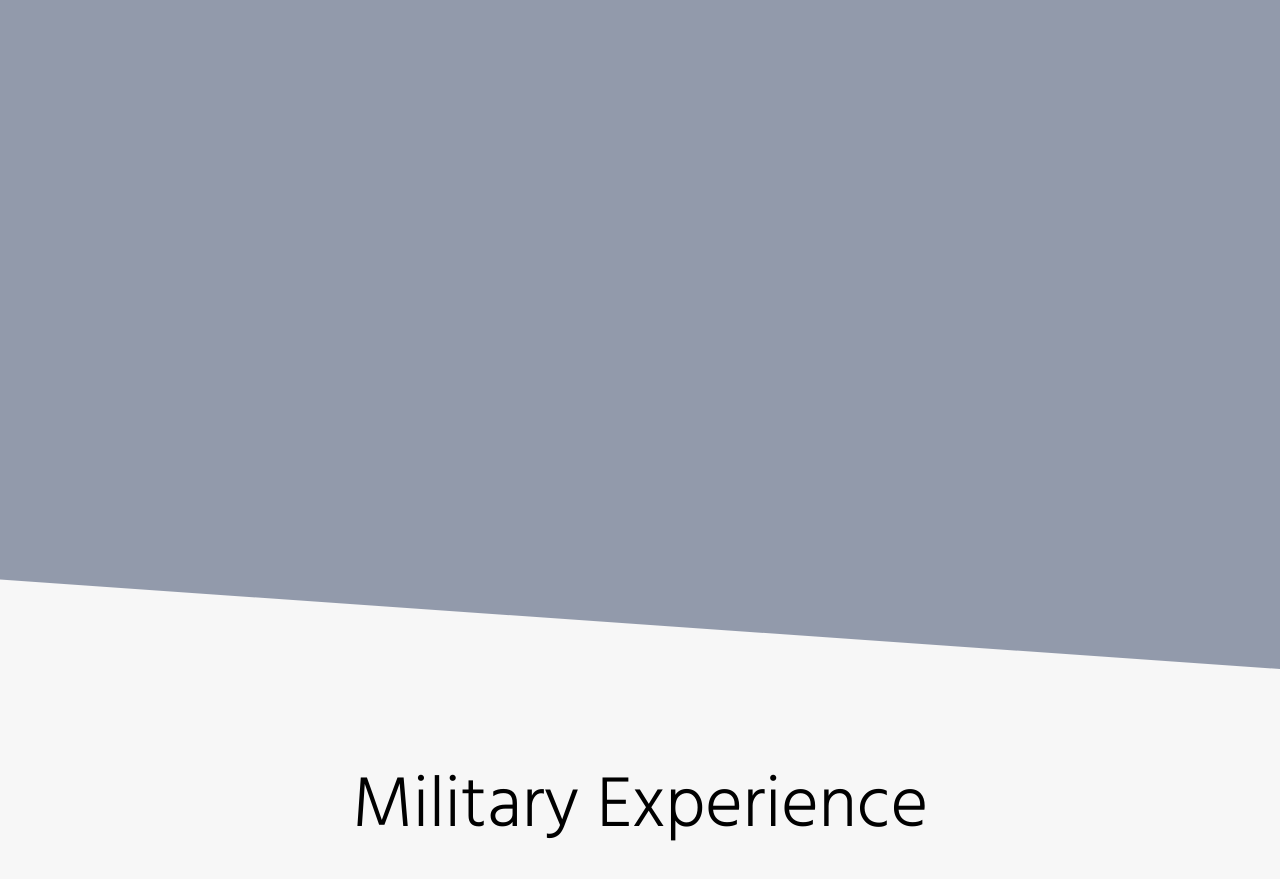
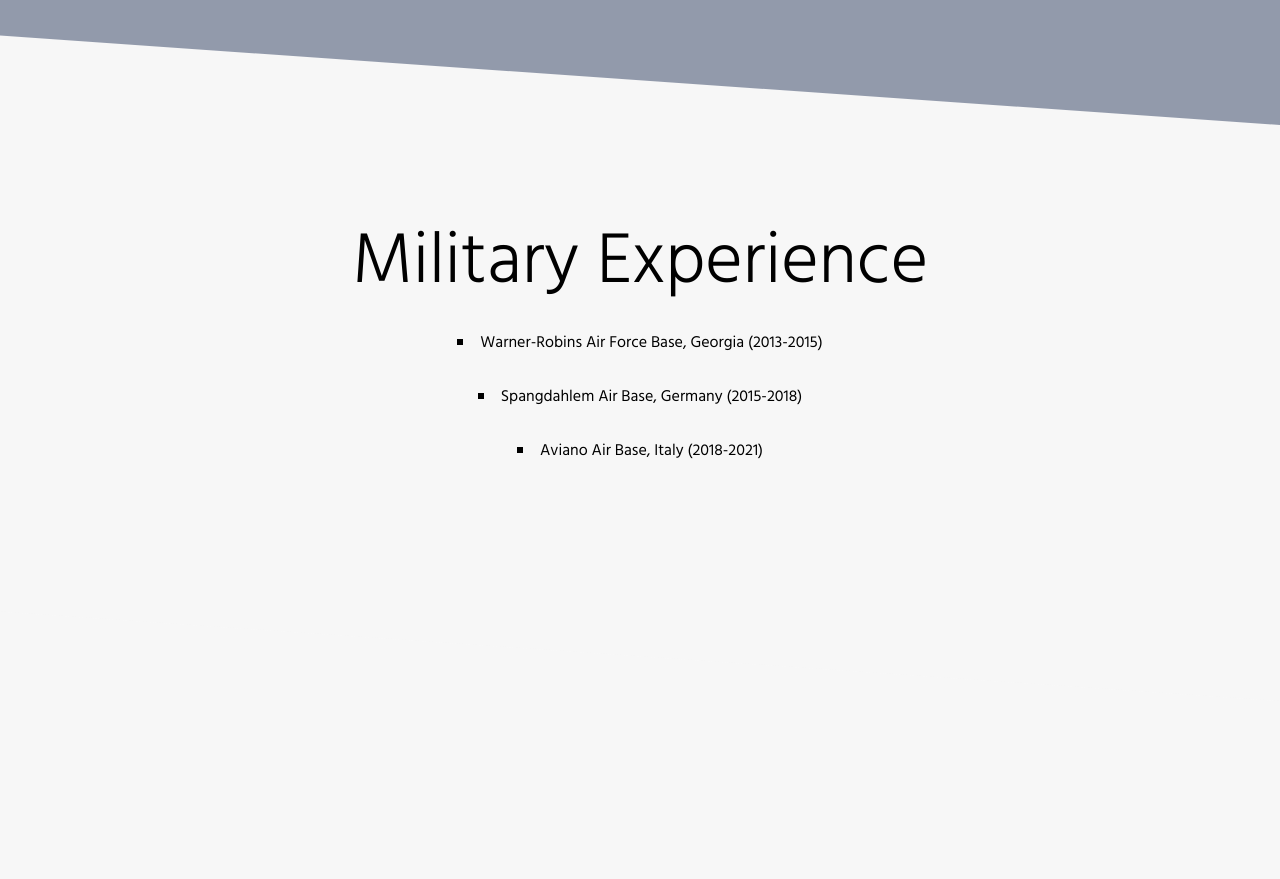
Before and after one commit to jackiedallas/personal-website, a website: page main.html in a window 1280 px wide. Shown: the part 2040-2919 px from the top of the page. After the commit the page ends 2741 px from the top, so only its background shows below. Drawn offline with nearby package versions, Linux system fonts and the light colour scheme.

Commit message:
added military experience

```diff
--- a/main.html
+++ b/main.html
@@ -120,6 +120,11 @@
 				<div class="row">
 					<div class="col mil-ex">
 						<h1 class="display-2">Military Experience</h1>
+						<ul class="mil-ex-ul">
+							<li class="mil-ex-li">Warner-Robins Air Force Base, Georgia (2013-2015)</li>
+							<li class="mil-ex-li">Spangdahlem Air Base, Germany (2015-2018)</li>
+							<li class="mil-ex-li">Aviano Air Base, Italy (2018-2021)</li>
+						</ul>
 					</div>
 				</div>
 			</div>
--- a/public/css/main.css
+++ b/public/css/main.css
@@ -34,69 +34,14 @@ html, body {
 
 /*!*Navigation Bar Edits End*!*/
 
-/*!*Main Content Edits*!*/
-/*!*@media screen and (min-width: 320px) and (max-width: 990px) {*!*/
-/*!*	.main-box {*!*/
-/*!*		display: flex;*!*/
-/*!*		flex-wrap: wrap;*!*/
-/*!*		height: 80rem;*!*/
-/*!*		!*margin: 2rem;*!*!*/
-/*!*	}*!*/
-/*!*	.main-box-info {*!*/
-/*!*		!*padding: 1rem;*!*!*/
-/*!*		!*font-size: smaller;*!*!*/
-/*!*		!*width: 320px;*!*!*/
-/*!*		!*text-align: center;*!*!*/
-/*!*		!*left: 50%;*!*!*/
-/*!*		!*width: 100%;*!*!*/
-/*!*		!*top: 3rem!important;*!*!*/
-/*!*		!*margin-left: auto;*!*!*/
-/*!*		!*margin-right: auto;*!*!*/
-/*!*		!*width: 800px!important;*!*!*/
-/*!*		!*text-align: center;*!*!*/
-/*!*		!*display: flex;*!*!*/
-/*!*		!*flex-direction: column;*!*!*/
-/*!*		!*align-items: center;*!*!*/
-/*!*		!*margin-right: 0!important;*!*!*/
-/*!*	}*!*/
-/*!*	.main-box-pic {*!*/
-/*!*		!*top: 5rem;*!*!*/
-/*!*		!*left: .5rem!important;*!*!*/
-/*!*		!*display: flex;*!*!*/
-/*!*		!*justify-content: center;*!*!*/
-/*!*		!*margin-left: 0 !important;*!*!*/
-/*!*	}*!*/
-/*!*	.main-box-4 {*!*/
-/*!*		!*width: 300px;*!*!*/
-/*!*	}*!*/
-/*!*	.headshot {*!*/
-/*!*		width: 26rem!important;*!*/
-/*!*		height: 33rem!important;*!*/
-/*!*	}*!*/
 
-/*!*}*!*/
-/*.main-container {*/
-/*	margin-top: 10rem;*/
-/*}*/
-/*.main-box {*/
-/*	!*display: flex;*!*/
-/*	height: 60rem;*/
-/*}*/
 .headshot {
 	width: 100%;
 	max-width: 500px;
 	height: auto;
 	border-radius: 26px;
 }
-/*.main-box-pic {*/
-/*	position: relative;*/
-/*	display: block;*/
-/*	left: 47rem;*/
-/*	!*height: 60rem;*!*/
-/*	!*margin-top: 15rem;*!*/
-/*	!*margin-left: 12rem;*!*/
 
-/*}*/
 .main-box-info {
 	/*width: 100%;*/
 	max-width: 400px;
@@ -166,7 +111,7 @@ li {
 	background-color: #929AAB;
 	position: relative;
 	width: 100%;
-	height: 70rem;
+	height: 36rem;
 	color: #F7F7F7;
 }
 .skew-2 {
@@ -174,7 +119,7 @@ li {
 	color: black;
 	position: relative;
 	width: 100%;
-	height: 70rem;
+	height: 36rem;
 	/*margin-top: 20rem;*/
 
 }
@@ -238,3 +183,11 @@ li {
 .skills-list-items {
 	margin: -8px 0;
 }
+.mil-ex-ul {
+	padding-left: 0;
+	list-style: square inside;
+}
+
+.mil-ex-li {
+	/*padding-left: 1px;*/
+}
```
